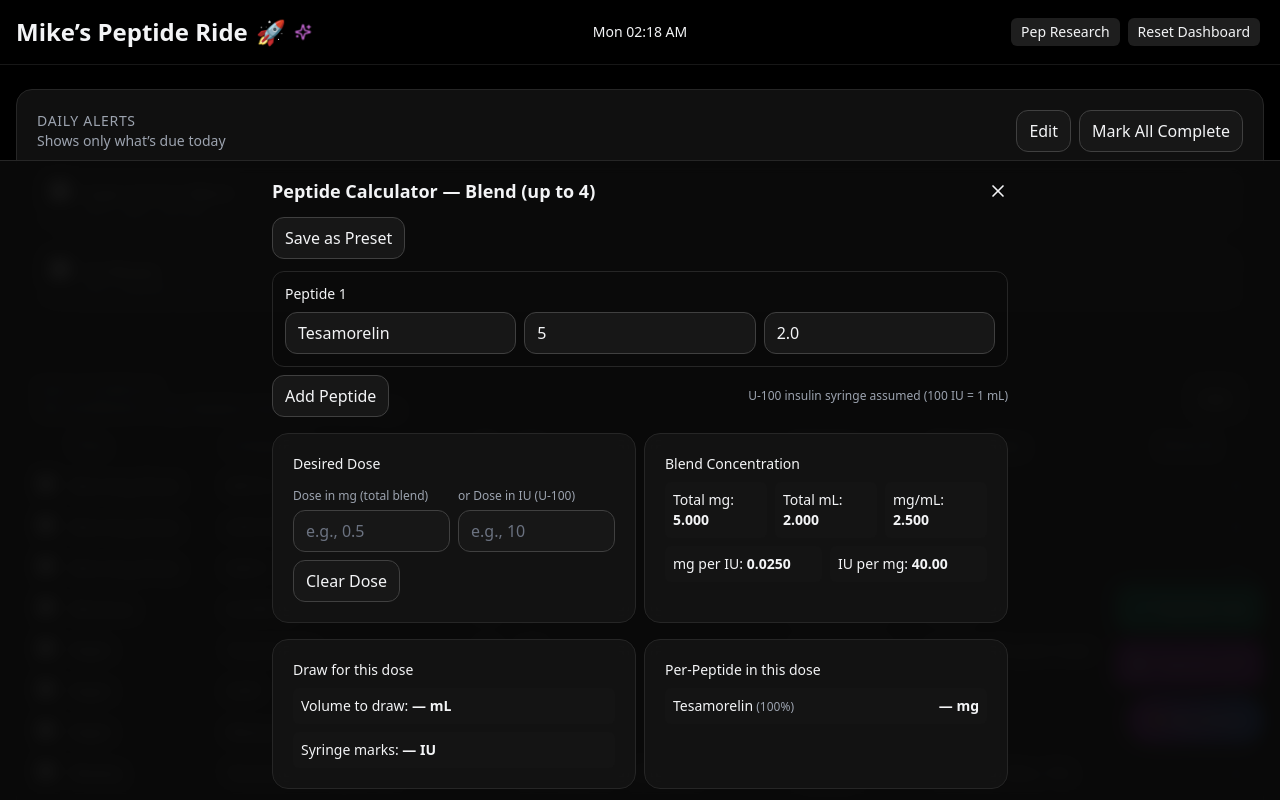
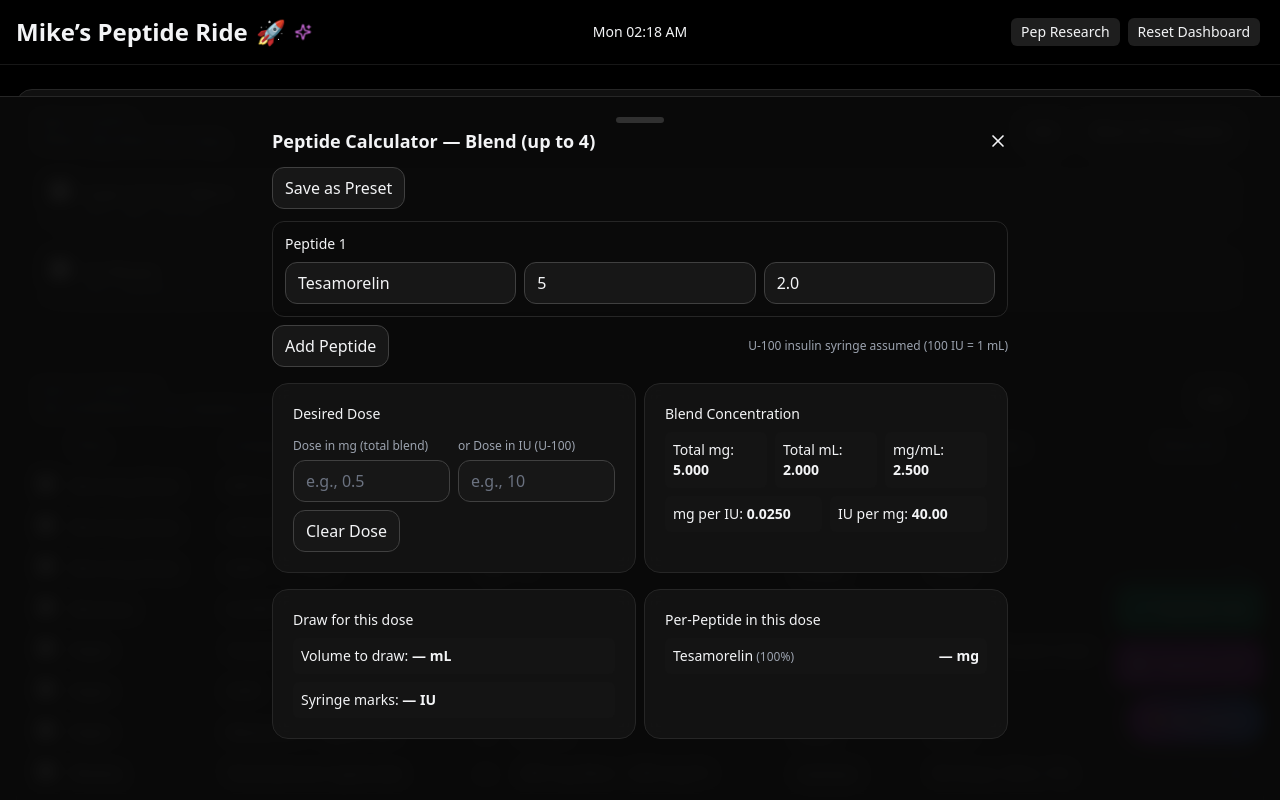
Before and after one commit to UofMx2/Peptide-Dashboard-Mikev2, a React (Vite) app: page / in a window 1280 px wide. Both pictures are taken after a click on the button "🧪 Peptide Calc". Shown: the top 800 px of the page. Built offline with nearby package versions, Linux system fonts and the light colour scheme.

Commit message:
Update App.jsx

```diff
--- a/src/App.jsx
+++ b/src/App.jsx
@@ -483,16 +483,22 @@ export default function App() {
         )}
       </AnimatePresence>
 
-      {/* ======================== DRAWER: PEPTIDE CALC ========================== */}
+      {/* ======================== DRAWER: PEPTIDE CALC (Raised) ================== */}
       <AnimatePresence>
         {showCalc && (
           <motion.div
-            initial={{ y: "100%" }} animate={{ y: 0 }} exit={{ y: "100%" }}
+            initial={{ y: "100%" }}
+            animate={{ y: 0 }}
+            exit={{ y: "100%" }}
             transition={{ type: "spring", stiffness: 260, damping: 30 }}
             className="fixed inset-x-0 bottom-0 z-30 bg-neutral-950/95 border-t border-neutral-800 backdrop-blur
-                       max-h-[75vh] sm:max-h-[80vh] overflow-y-auto"
+                       max-h-[85vh] sm:max-h-[88vh] overflow-y-auto"  /* raised */
           >
-            <div className="max-w-3xl mx-auto px-4 py-4 pb-[calc(env(safe-area-inset-bottom)+1rem)]">
+            <div className="max-w-3xl mx-auto px-4 py-4
+                            pb-[calc(env(safe-area-inset-bottom)+5rem)]">   {/* extra bottom space */}
+              {/* grab handle */}
+              <div className="mx-auto my-1 h-1.5 w-12 rounded-full bg-neutral-700/70" />
+
               <div className="flex items-center justify-between">
                 <h3 className="text-lg font-semibold">Peptide Calculator — Blend (up to 4)</h3>
                 <button className="icon-btn" onClick={()=>setShowCalc(false)}><X size={20}/></button>
@@ -511,9 +517,9 @@ export default function App() {
                       <button
                         className="btn"
                         onClick={()=>{
-                          const id = prompt("Delete which preset? Enter exact name to confirm:");
-                          if(!id) return;
-                          const match = presets.find(p=>p.name===id);
+                          const name = prompt("Delete which preset? Enter exact name to confirm:");
+                          if(!name) return;
+                          const match = presets.find(p=>p.name===name);
                           if(match) deletePreset(match.id);
                         }}
                       >
@@ -614,10 +620,8 @@ export default function App() {
                 </div>
               </div>
 
-              <div className="mt-3 text-xs text-gray-400">
-                This calculator assumes you reconstitute each peptide then combine all solutions into a single vial (sum mg & mL).
-                U-100 syringe (100 IU = 1 mL). Educational use only — not medical advice.
-              </div>
+              {/* spacer to clear home bar / dock */}
+              <div className="h-20" />
             </div>
           </motion.div>
         )}
```
